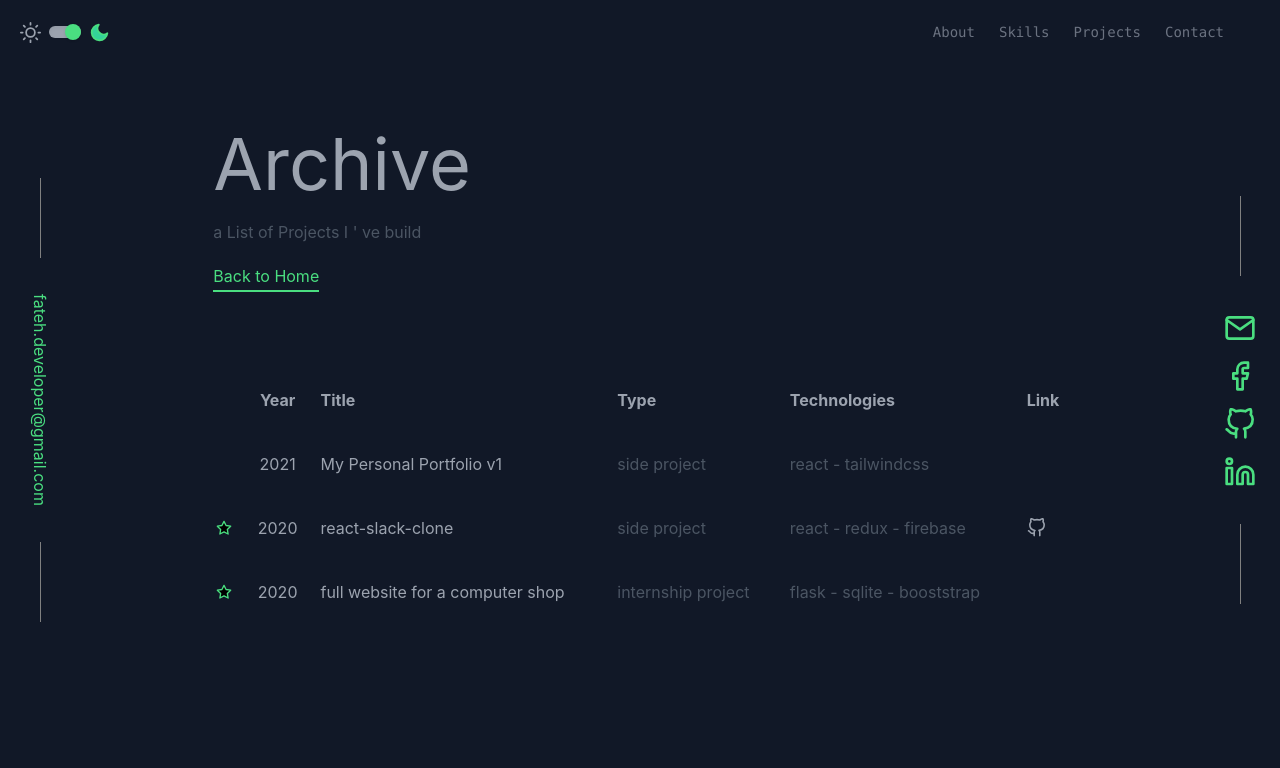
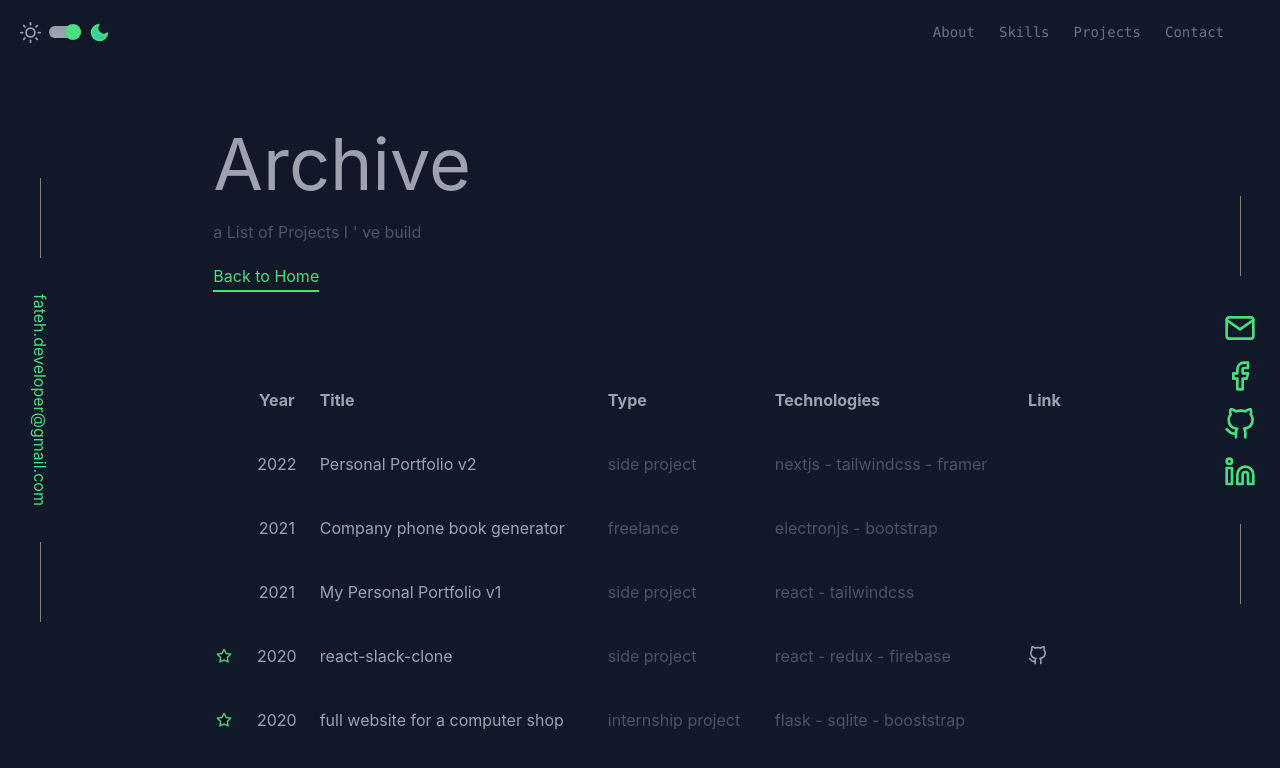
Before and after one commit to bfate7/portfolio-v2, a Next.js app: page /archive in a window 1280 px wide. Shown: the top 768 px of the page. Built offline with nearby package versions, Linux system fonts and the light colour scheme.

Commit message:
update projects data

```diff
--- a/data/projects.js
+++ b/data/projects.js
@@ -1,4 +1,18 @@
 export const projects = [
+  {
+    year: 2022,
+    title: "Personal Portfolio v2",
+    description: "",
+    type: "side project",
+    technologies: ["nextjs", "tailwindcss", "framer"],
+  },
+  {
+    year: 2021,
+    title: "Company phone book generator",
+    description: "",
+    type: "freelance",
+    technologies: ["electronjs", "bootstrap"],
+  },
   {
     year: 2021,
     title: "My Personal Portfolio v1",
```
